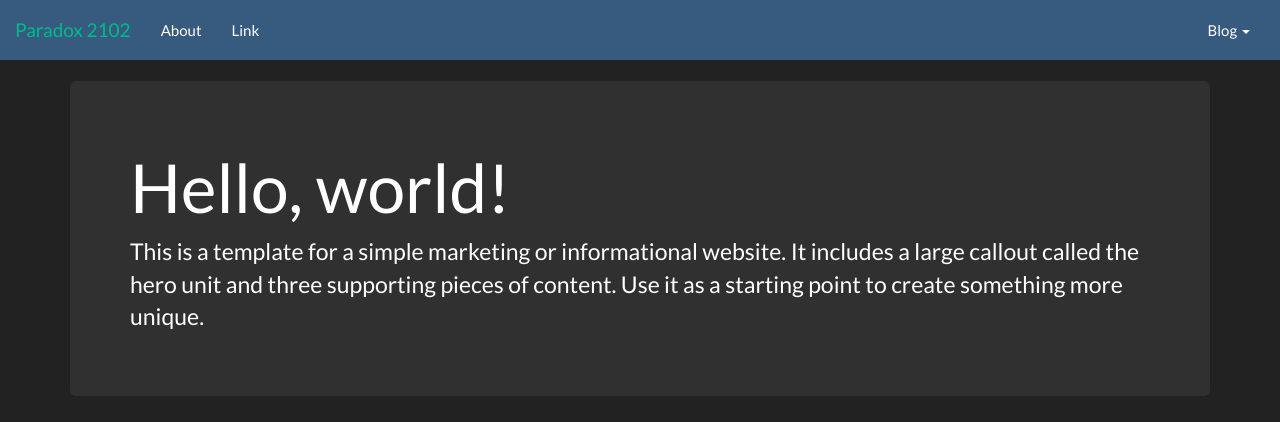
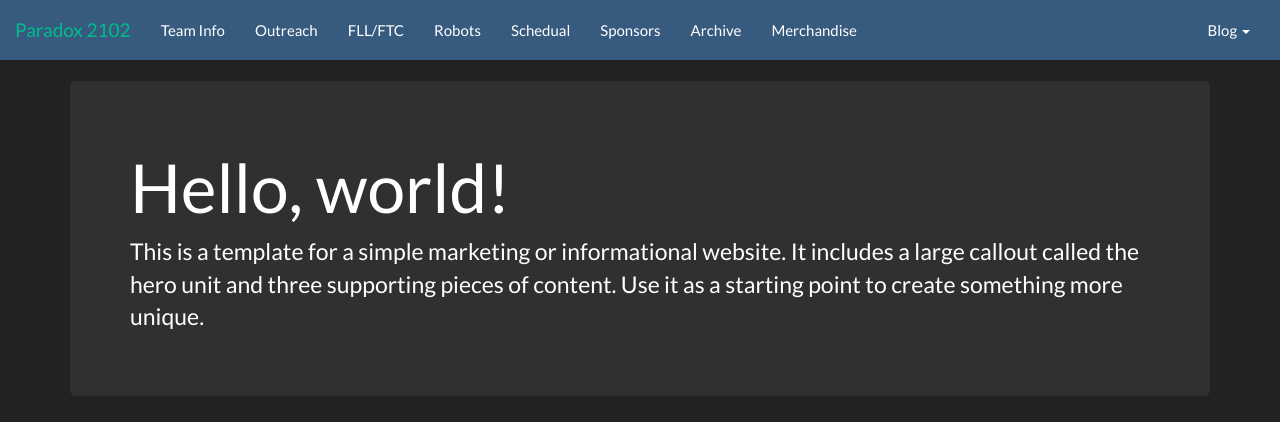
Before and after one commit to Paradox2102/paradox2102.github.io, a Jekyll site: the page built from about.html, in a window 1280 px wide and 900 px high, cut to the strip 0-422 px from the top of the window. Built offline with Jekyll 4.4.1, drawn with Linux system fonts in a browser that asks for light colours.

Commit message:
Update header.html

```diff
--- a/_includes/header.html
+++ b/_includes/header.html
@@ -15,8 +15,14 @@
     <!-- Collect the nav links, forms, and other content for toggling -->
     <div class="collapse navbar-collapse" id="navbar-collapse-1">
       <ul class="nav navbar-nav">
-        <li><a href="/about/">About</a></li>
-        <li><a href="#">Link</a></li>
+        <li><a href="/teaminfo/">Team Info</a></li>
+        <li><a href="/outreach/">Outreach</a></li>
+        <li><a href="/FLL-FTC/">FLL/FTC</a></li>
+        <li><a href="/robots/">Robots</a></li>
+        <li><a href="/schedual/">Schedual</a></li>
+        <li><a href="/sponsors/">Sponsors</a></li>
+        <li><a href="/archive/">Archive</a></li>
+        <li><a href="/merchandise/">Merchandise</a></li>
       </ul>
       <!-- Navbar for Blog -->
       <ul class="nav navbar-nav navbar-right">
```
